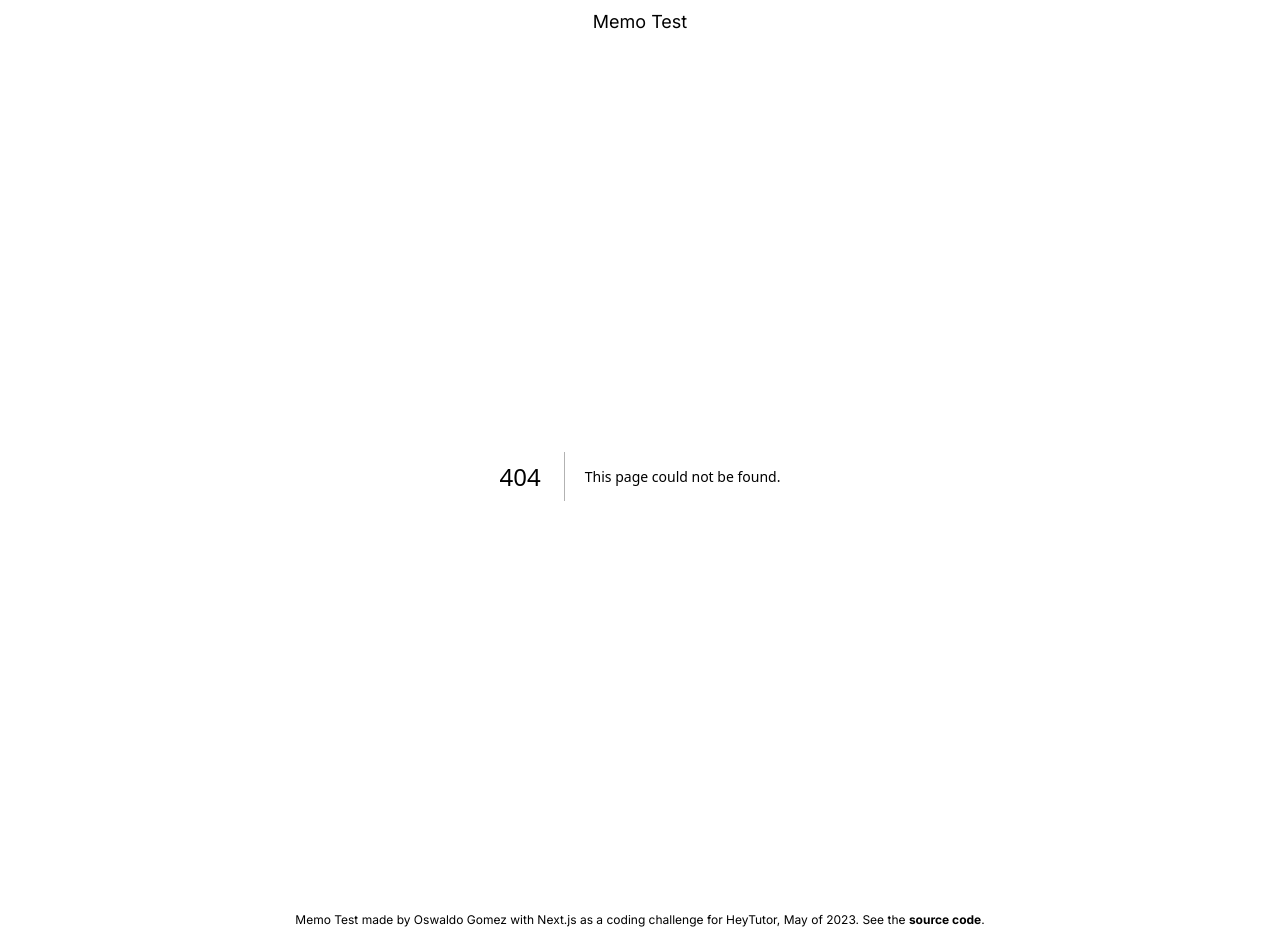
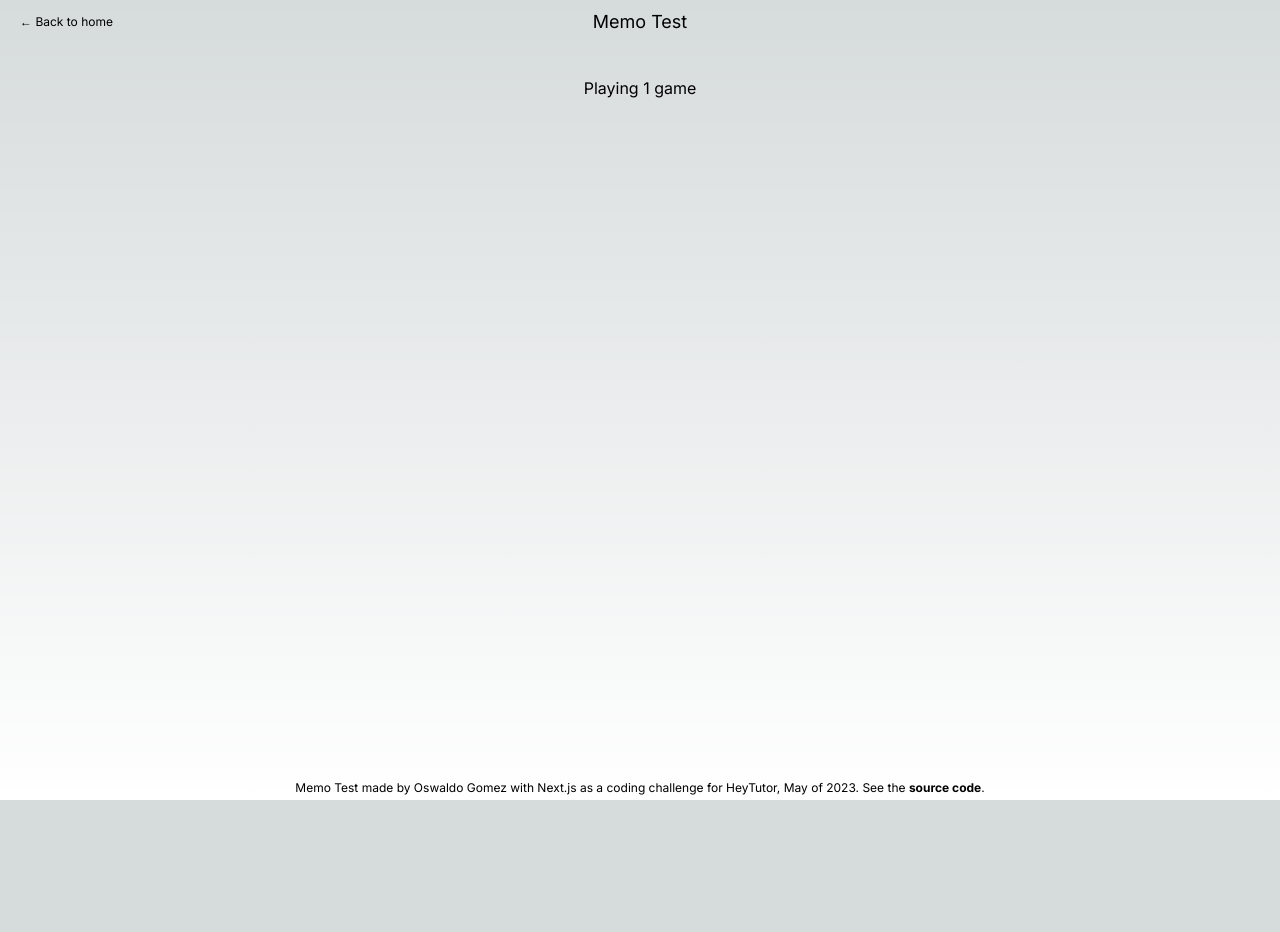
Before and after one commit to ogomez93/heytutor-memo-test, a Next.js app: page /1 in a window 1280 px wide. Before the commit this address had no page. After the commit the page ends 800 px from the top, so only its background shows below. Built offline with nearby package versions, Linux system fonts and the light colour scheme.

Commit message:
Adds redirection from "New Game" view to "Game" view, with a param that enables the initialization of the game

```diff
--- /dev/null
+++ b/app/[gameType]/layout.js
@@ -0,0 +1,5 @@
+import LayoutWithBackButton from '@/components/layout_with_back_button'
+
+export default function Layout({ children }) {
+  return <LayoutWithBackButton>{children}</LayoutWithBackButton>
+}
--- a/app/[gameType]/new_game/page.js
+++ b/app/[gameType]/new_game/page.js
@@ -16,7 +16,7 @@ export default function StartGame({ params }) {
         <br />
         How many pairs of cards do you want? (min: 4, max: 15)
       </div>
-      <PairsForm />
+      <PairsForm gameType={gameType} />
     </section>
   )
 }
--- /dev/null
+++ b/app/[gameType]/page.js
@@ -0,0 +1,8 @@
+export default function Game({ params }) {
+  const { gameType } = params
+  return (
+    <div>
+      Playing {gameType} game
+    </div>
+  )
+}
--- a/components/pairs_form.js
+++ b/components/pairs_form.js
@@ -1,11 +1,21 @@
 'use client'
 
+import { useRouter } from 'next/navigation'
 import { useState } from 'react'
+import { PAIRS_AMOUNT } from '@/constants'
+import { gameKeyBuilder } from '@/lib/key_builder'
 
-export default function PairsForm() {
+export default function PairsForm({ gameType }) {
+  const router = useRouter()
   const [pairsAmount, setPairsAmount] = useState(7)
   const increase = () => pairsAmount !== 15 && setPairsAmount(pairsAmount + 1)
   const decrease = () => pairsAmount !== 4 && setPairsAmount(pairsAmount - 1)
+
+  const handleStartGame = () => {
+    const pairsAmountKey = gameKeyBuilder(gameType)(PAIRS_AMOUNT)
+    localStorage.setItem(pairsAmountKey, pairsAmount)
+    router.push(`/${gameType}`)
+  }
 
   return (
     <>
@@ -15,7 +25,7 @@ export default function PairsForm() {
         <button onClick={increase}>+</button>
       </div>
       <div className='text-center'>
-        <button>Start Game</button>
+        <button onClick={handleStartGame}>Start Game</button>
       </div>
     </>
   )
--- a/constants/index.js
+++ b/constants/index.js
@@ -3,6 +3,7 @@ export const ATTEMPT_COUNTER = 'attemptCounter'
 export const COLLECTION = 'collection'
 export const CURRENT_SELECTION = 'currentSelection'
 export const HIGHEST_SCORE = 'highestScore'
+export const PAIRS_AMOUNT = 'pairsAmount'
 export const GAME_TYPES = Object.freeze({
   clothes: 'clothes',
   sports: 'sports',
```
